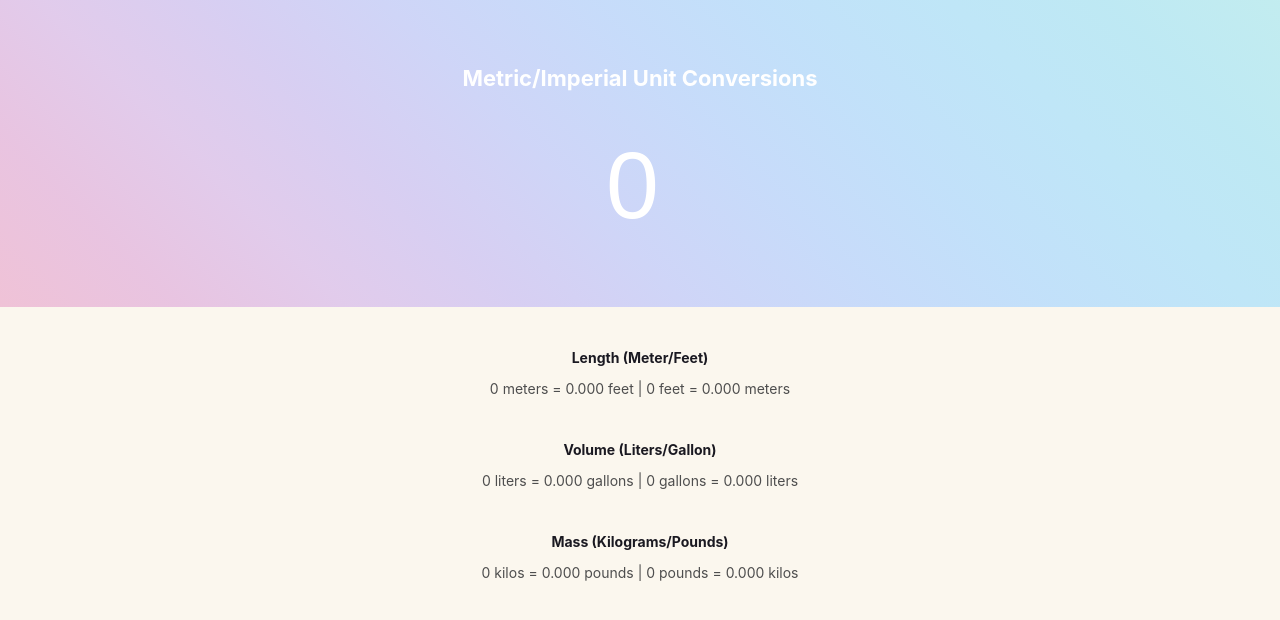
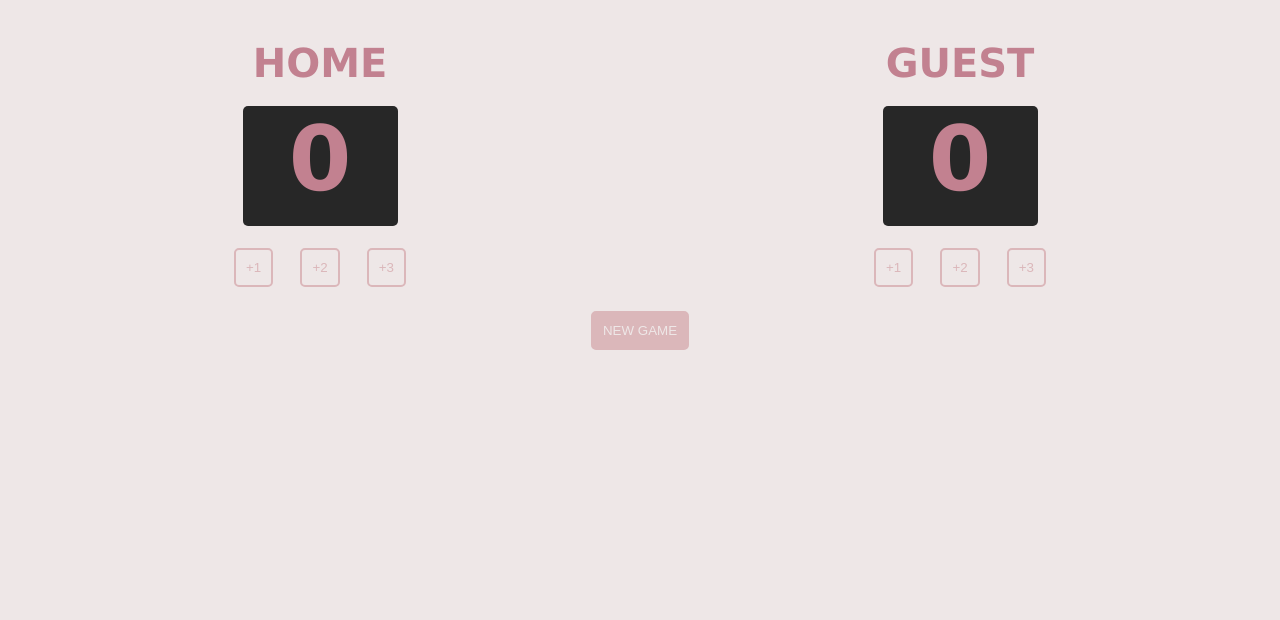
Before and after one commit to smhultin/scrimba-javascript, a plain HTML site: page p1/index.html in a window 1280 px wide. Drawn offline with Linux system fonts and the light colour scheme.

Commit message:
Moved unit converter from p1 -> p3 and finished basketball scoreboard project

```diff
--- a/p1/index.css
+++ b/p1/index.css
@@ -1,54 +1,57 @@
 body {
-  background-color: #fbf7ee;
-  text-align: center;
-  font-family: -apple-system, BlinkMacSystemFont, 'Segoe UI', Roboto, Oxygen, Ubuntu, Cantarell, 'Open Sans', 'Helvetica Neue', sans-serif;
   margin: 0;
+  font-family: "Verdana", sans-serif;
+  background: #eee7e7;
+  color: #c28190;
 }
 
-h2 {
+.container {
+  display: flex;
+  justify-content: space-around;
+}
+.new-container {
+  display:flex;
+  justify-content: space-around;
+  margin: 20px;
+}
+
+h3 {
+  font-size: 40px;
   font-weight: bold;
-  color: #1a1921;
-  font-size: 14;
-  padding: 30px 0 0 0;
+  text-align: center;
+  margin-bottom: 0px;
 }
 
 p {
-  color: #4e4e4e;
-  font-size: 14;
+  font-size: 90px;
+  font-weight: bold;
+  text-align: center;
+  color: #c28190;
+  width: 155px;
+  height: 120px;
+  background: #272727;
+  border-radius: 5px;
+  margin: 20px;
 }
 
-main {
-    background-image: linear-gradient(
-      45deg,
-      hsl(333deg 59% 85%) 0%,
-      hsl(313deg 45% 84%) 11%,
-      hsl(281deg 45% 86%) 22%,
-      hsl(254deg 58% 88%) 33%,
-      hsl(230deg 73% 89%) 44%,
-      hsl(216deg 83% 88%) 56%,
-      hsl(207deg 84% 87%) 67%,
-      hsl(199deg 79% 86%) 78%,
-      hsl(192deg 70% 85%) 89%,
-      hsl(184deg 59% 85%) 100%
-    );
-    font-weight: bold;
-    color: white;
-    padding: 50px 0;
+button {
+  background: none;
+  color: #dbb7ba;
+  border-width: 2px;
+  border-radius: 5px;
+  border-style: solid;
+  border-color: #dbb7ba;
+  padding: 10px;
+  margin: 2px;
+}
+button:first-of-type {
+  margin-left: 0;
+}
+button:last-of-type {
+  margin-right:0;
 }
 
-h1 {
-  font-size: 22px;
+.new-game {
+  background: #dbb7ba;
+  color: #eee7e7;
 }
-
-input[type="number"] {
-  background: transparent;
-  border: none;
-  text-align: center;
-  color: white;
-  font-size: 95px;
-  width: 100%;
-  margin: 25px 0 0 0;
-}
-input[type="number"]:focus{
-  outline: none;
-}
--- a/p1/index.html
+++ b/p1/index.html
@@ -3,22 +3,29 @@
     <link rel="stylesheet" href="index.css">
   </head>
   <body>
-    <main>
-      <h1>Metric/Imperial Unit Conversions</h1>
-      <form id="form">
-        <input type="number" id="value" value=0>
-      </form>
-    </main>
-
-    <h2>Length (Meter/Feet)</h2>
-    <p id="length">0 meters = 0.000 feet | 0 feet = 0.000 meters</p>
-
-    <h2>Volume (Liters/Gallon)</h2>
-    <p id="volume">0 liters = 0.000 gallons | 0 gallons = 0.000 liters</p>
-
-    <h2>Mass (Kilograms/Pounds)</h2>
-    <p id="mass">0 kilos = 0.000 pounds | 0 pounds = 0.000 kilos</p>
-
+    <div class="container">
+      <div>
+        <h3>HOME</h3>
+        <p id="home-score">0</p>
+        <div class="container">
+          <button id="home-plus1">+1</button>
+          <button id="home-plus2">+2</button>
+          <button id="home-plus3">+3</button>
+        </div>
+      </div>
+      <div>
+        <h3>GUEST</h3>
+        <p id="guest-score">0</p>
+        <div class="container">
+          <button id="guest-plus1">+1</button>
+          <button id="guest-plus2">+2</button>
+          <button id="guest-plus3">+3</button>
+        </div>
+      </div>
+    </div>
+    <div class="new-container">
+      <button class="new-game" id="new-game">NEW GAME</button>
+    </div>
     <script src="index.js"></script>
   </body>
 </html>
--- a/p1/index.js
+++ b/p1/index.js
@@ -1,36 +1,45 @@
-let formEl = document.getElementById("form")
-let lengthEl = document.getElementById("length")
-let volumeEl = document.getElementById("volume")
-let massEl = document.getElementById("mass")
+let homeScoreEl = document.getElementById('home-score');
+let guestScoreEl = document.getElementById('guest-score');
 
-let n = 0
+let homeScore = 0;
+let guestScore = 0;
 
-function onInput(e) {
-  event.preventDefault()
-  n = document.getElementById("value").value
-  computeLength()
-  computeVolume()
-  computeMass()
+document.getElementById('new-game').addEventListener('click', () => {
+  homeScore = 0;
+  guestScore = 0;
+  setHomeScoreEl();
+  setGuestScoreEl();
+});
+
+document.getElementById('home-plus1').addEventListener('click', () => {
+  homeScore += 1;
+  setHomeScoreEl();
+});
+document.getElementById('home-plus2').addEventListener('click', () => {
+  homeScore += 2;
+  setHomeScoreEl();
+});
+document.getElementById('home-plus3').addEventListener('click', () => {
+  homeScore += 3;
+  setHomeScoreEl();
+});
+
+document.getElementById('guest-plus1').addEventListener('click', () => {
+  guestScore += 1;
+  setGuestScoreEl();
+});
+document.getElementById('guest-plus2').addEventListener('click', () => {
+  guestScore += 2;
+  setGuestScoreEl();
+});
+document.getElementById('guest-plus3').addEventListener('click', () => {
+  guestScore += 3;
+  setGuestScoreEl();
+});
+
+function setHomeScoreEl(score) {
+  homeScoreEl.textContent = homeScore;
 }
-formEl.addEventListener('input', onInput)
-
-function computeLength() {
-  let feet = (n * 3.281).toFixed(3)
-  let meters = (n / 3.281).toFixed(3)
-  lengthEl.textContent = n + " meters = " + feet + " feet | " +
-                         n + " feet = " + meters + " meters"
+function setGuestScoreEl(score) {
+  guestScoreEl.textContent = guestScore;
 }
-
-function computeVolume() {
-  let gallons = (n / 3.785).toFixed(3)
-  let liters = (n * 3.785).toFixed(3)
-  volumeEl.textContent = n + " liters = " + gallons + " gallons | " +
-                         n + " gallons = " + liters + " liters"
-}
-
-function computeMass() {
-   let pounds = (n * 2.205).toFixed(3)
-   let kilos = (n / 2.205).toFixed(3)
-   massEl.textContent = n + " kilos = " + pounds + " pounds | " +
-                          n + " pounds = " + kilos + " kilos"
-}
--- /dev/null
+++ b/p3/index.css
@@ -0,0 +1,54 @@
+body {
+  background-color: #fbf7ee;
+  text-align: center;
+  font-family: -apple-system, BlinkMacSystemFont, 'Segoe UI', Roboto, Oxygen, Ubuntu, Cantarell, 'Open Sans', 'Helvetica Neue', sans-serif;
+  margin: 0;
+}
+
+h2 {
+  font-weight: bold;
+  color: #1a1921;
+  font-size: 14;
+  padding: 30px 0 0 0;
+}
+
+p {
+  color: #4e4e4e;
+  font-size: 14;
+}
+
+main {
+    background-image: linear-gradient(
+      45deg,
+      hsl(333deg 59% 85%) 0%,
+      hsl(313deg 45% 84%) 11%,
+      hsl(281deg 45% 86%) 22%,
+      hsl(254deg 58% 88%) 33%,
+      hsl(230deg 73% 89%) 44%,
+      hsl(216deg 83% 88%) 56%,
+      hsl(207deg 84% 87%) 67%,
+      hsl(199deg 79% 86%) 78%,
+      hsl(192deg 70% 85%) 89%,
+      hsl(184deg 59% 85%) 100%
+    );
+    font-weight: bold;
+    color: white;
+    padding: 50px 0;
+}
+
+h1 {
+  font-size: 22px;
+}
+
+input[type="number"] {
+  background: transparent;
+  border: none;
+  text-align: center;
+  color: white;
+  font-size: 95px;
+  width: 100%;
+  margin: 25px 0 0 0;
+}
+input[type="number"]:focus{
+  outline: none;
+}
```
Also changed, not shown: ex2/index.html (+1 -1 lines), p3/index.html (added, +24 -0 lines), p3/index.js (added, +36 -0 lines), 1 other file.
